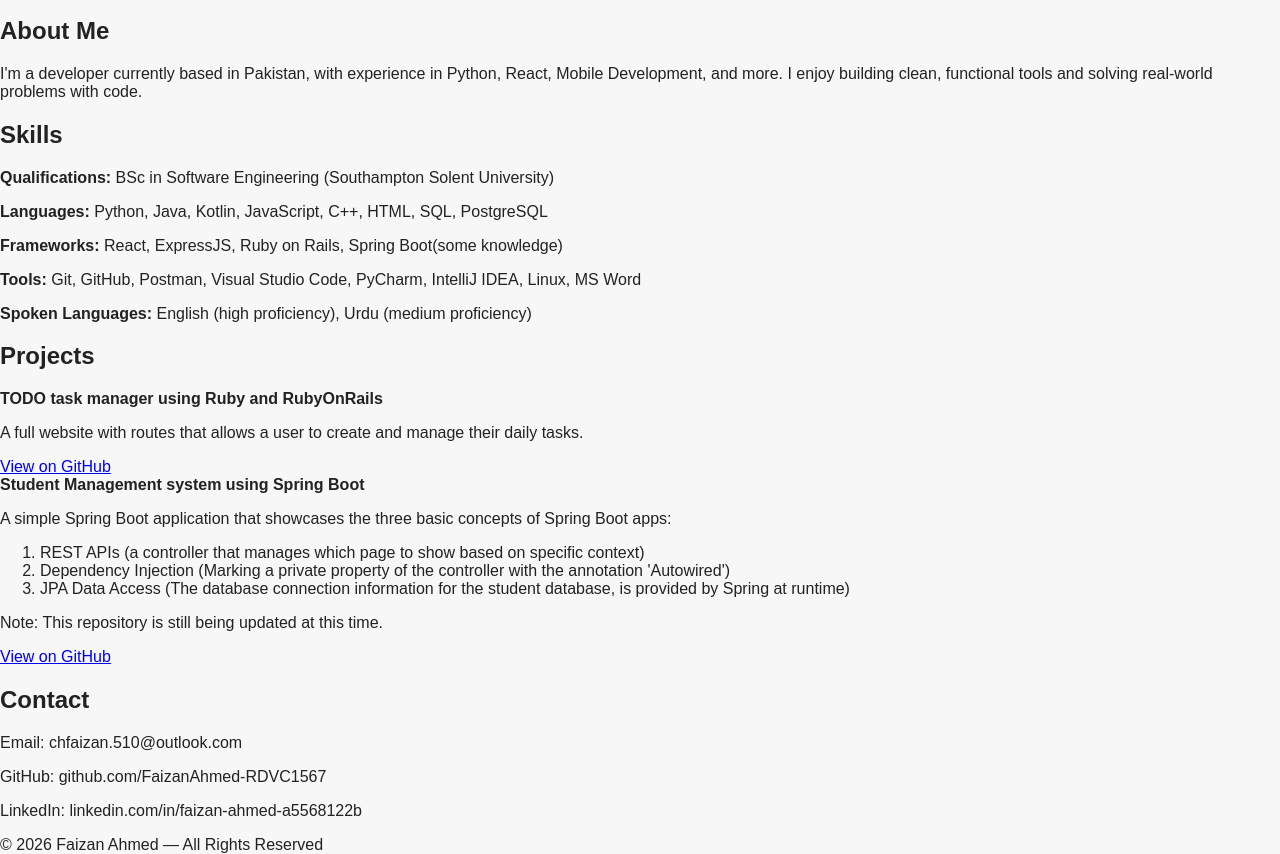
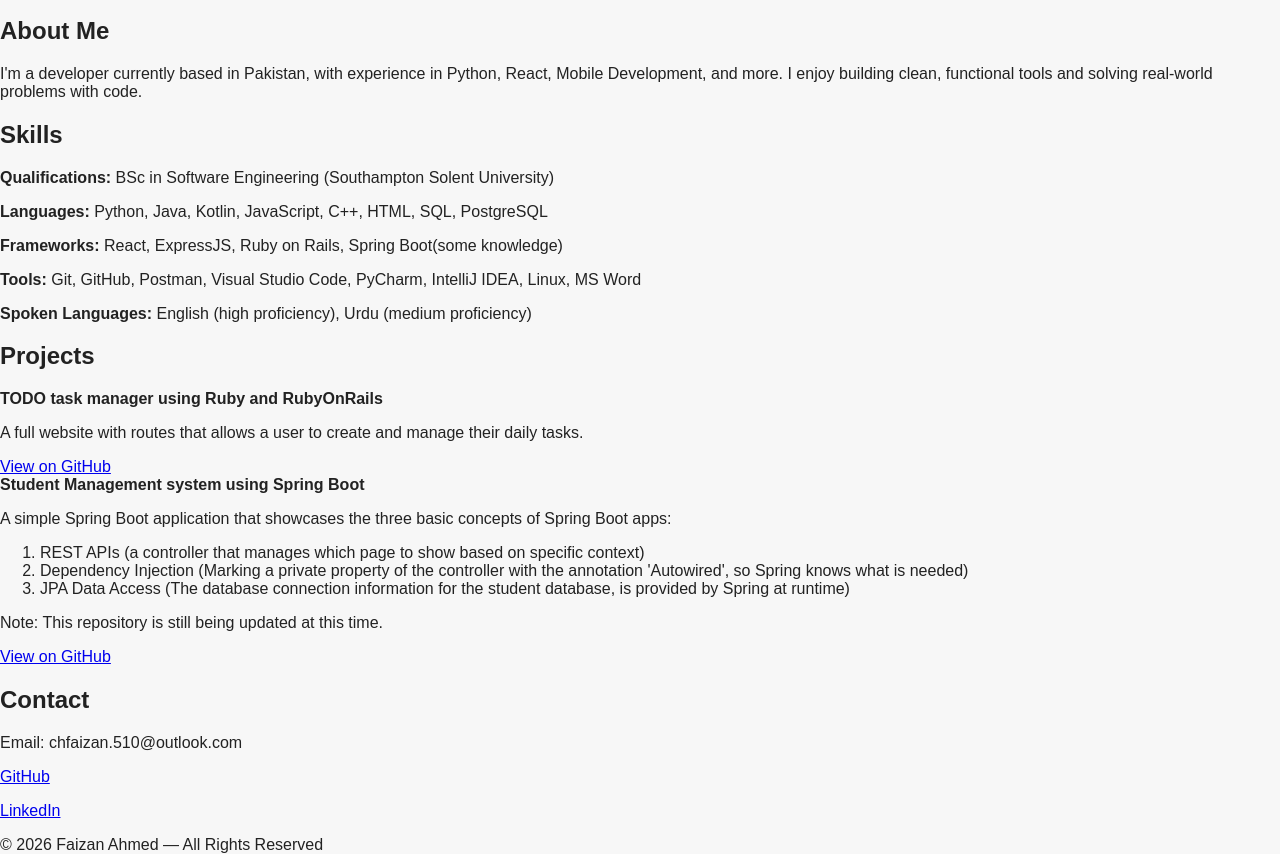
Before and after one commit to FaizanAhmed-RDVC1567/FaizanAhmed-RDVC1567.github.io, a plain HTML site: page index.html in a window 1280 px wide. Shown: the part 101-955 px from the top of the page. Drawn offline with Linux system fonts and the light colour scheme.

Commit message:
Made two sections in the 'Contact' section have hyperlinks to the required pages.

```diff
--- a/index.html
+++ b/index.html
@@ -45,7 +45,7 @@
             <p>A simple Spring Boot application that showcases the three basic concepts of Spring Boot apps:</p>
             <ol>
                 <li> REST APIs (a controller that manages which page to show based on specific context) </li>
-                <li> Dependency Injection (Marking a private property of the controller with the annotation 'Autowired') </li>
+                <li> Dependency Injection (Marking a private property of the controller with the annotation 'Autowired', so Spring knows what is needed) </li>
                 <li> JPA Data Access (The database connection information for the student database, is provided by Spring at runtime) </li>
             </ol>
             <p>Note: This repository is still being updated at this time.</p>
@@ -57,8 +57,8 @@
     <section>
         <h2>Contact</h2>
         <p>Email: chfaizan.510@outlook.com</p>
-        <p>GitHub: github.com/FaizanAhmed-RDVC1567</p>
-        <p>LinkedIn: linkedin.com/in/faizan-ahmed-a5568122b</p>
+        <p><a href="github.com/FaizanAhmed-RDVC1567">GitHub</a></p>
+        <p><a href="linkedin.com/in/faizan-ahmed-a5568122b">LinkedIn</a></p>
     </section>
 
     <footer>
```
